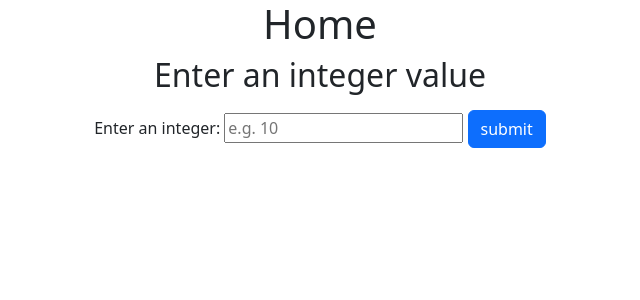
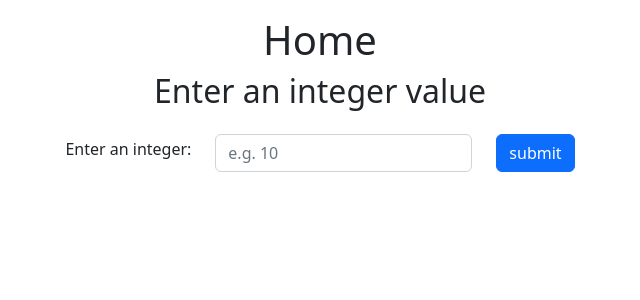
Before and after one commit to MatthewCarroll2001/itsc-3155, a Flask app: page /calculate in a window 1280 px wide. Shown: the top 300 px of the page, without its empty margins (320-960 px from the left). Run offline with Flask 2, Linux system fonts and the light colour scheme.

Commit message:
finished assignment

```diff
--- a/Flask_Exercise/app.py
+++ b/Flask_Exercise/app.py
@@ -1,4 +1,4 @@
-from datetime import date
+from datetime import datetime
 from urllib import request
 from flask import Flask, render_template, request
 import datetime
@@ -47,13 +47,13 @@ def checkNumber():
     return render_template('result.html', result=result)
 
 
-@app.get('/addStudentOrganisation')
+@app.get('/addStudentOrganization')
 def displayStudentForm():
     # Complete this function to display studentForm.html page
     return render_template('studentForm.html')
 
 
-@app.route('/addStudentOrganisation', methods=['POST'])
+@app.route('/addStudentOrganization', methods=['POST'])
 def displayRegistrationPage():
     # Get student name and organisation from form.
     studentName = request.form['name']
--- a/Flask_Exercise/static/css/datetime.css
+++ /dev/null
@@ -1,6 +0,0 @@
-h1 {
-    text-align: center;
-    background-color: lightblue;
-    border-radius: 5px;
-    padding: 10px;
-}
--- a/Flask_Exercise/templates/form.html
+++ b/Flask_Exercise/templates/form.html
@@ -7,16 +7,26 @@
     <link rel="stylesheet" href="https://cdn.jsdelivr.net/npm/bootstrap@5.2.0/dist/css/bootstrap.min.css">
     <title>Document</title>
 </head>
-<body class="mx-3 text-center">
+<body class="my-3 text-center">
 
     {% block content %}
     <h1>Home</h1>
     <h2>Enter an integer value</h2>
     <form action="/calculate" method="POST">
-        <div class="form-group my-3">
-            <label class="form-label" for="number">Enter an integer:</label>
-            <input class="form-control-inline" type="text" name="number" id="number" placeholder="e.g. 10">
-            <input class="btn btn-primary" type="submit" value="submit">
+        <div class="row justify-content-center align-items-center my-4">
+
+            <div class="col-auto">
+                <label class="form-label" for="number">Enter an integer:</label>
+            </div>
+
+            <div class="col-auto">
+                <input class="form-control" type="text" name="number" id="number" placeholder="e.g. 10">
+            </div>
+
+            <div class="col-auto">
+                <input class="btn btn-primary" type="submit" value="submit">
+            </div>
+
         </div>
     </form>
     {% endblock %}
--- a/Flask_Exercise/templates/index.html
+++ b/Flask_Exercise/templates/index.html
@@ -4,13 +4,13 @@
     <meta charset="UTF-8">
     <meta http-equiv="X-UA-Compatible" content="IE=edge">
     <meta name="viewport" content="width=device-width, initial-scale=1.0">
-    <link rel="stylesheet" href="{{ url_for('static', filename='css/datetime.css') }}">
+    <link rel="stylesheet" href="https://cdn.jsdelivr.net/npm/bootstrap@5.2.0/dist/css/bootstrap.min.css">
     <title>Document</title>
 </head>
 <body>
     {% block content %}
-    <div>
-        <h1>Current date and time is: {{ currentDate }}</h1>
+    <div class="my-3">
+        <h2 class="text-center font-monospace">Current date and time is: {{ currentDate }}</h1>
     </div>
     {% endblock %}
 </body>
--- a/Flask_Exercise/templates/result.html
+++ b/Flask_Exercise/templates/result.html
@@ -7,7 +7,7 @@
     <link rel="stylesheet" href="https://cdn.jsdelivr.net/npm/bootstrap@5.2.0/dist/css/bootstrap.min.css">
     <title>Document</title>
 </head>
-<body class="text-center">
+<body class="my-3 text-center">
 
     {% block content %}
 
--- a/Flask_Exercise/templates/studentForm.html
+++ b/Flask_Exercise/templates/studentForm.html
@@ -13,7 +13,7 @@
     <h1 class="mt-3">Register</h1>
     <h4 class="my-3">Enter Student Information below</h4>
     <!--Form to request user's name-->
-    <form action="/addStudentOrganisation" method="POST">
+    <form action="/addStudentOrganization" method="POST">
         <div class="row align-items-center justify-content-center mb-4">
 
             <div class="col-auto">
```
Also changed, not shown: Flask_Exercise/templates/StudentDetails.html (+16 -9 lines).
